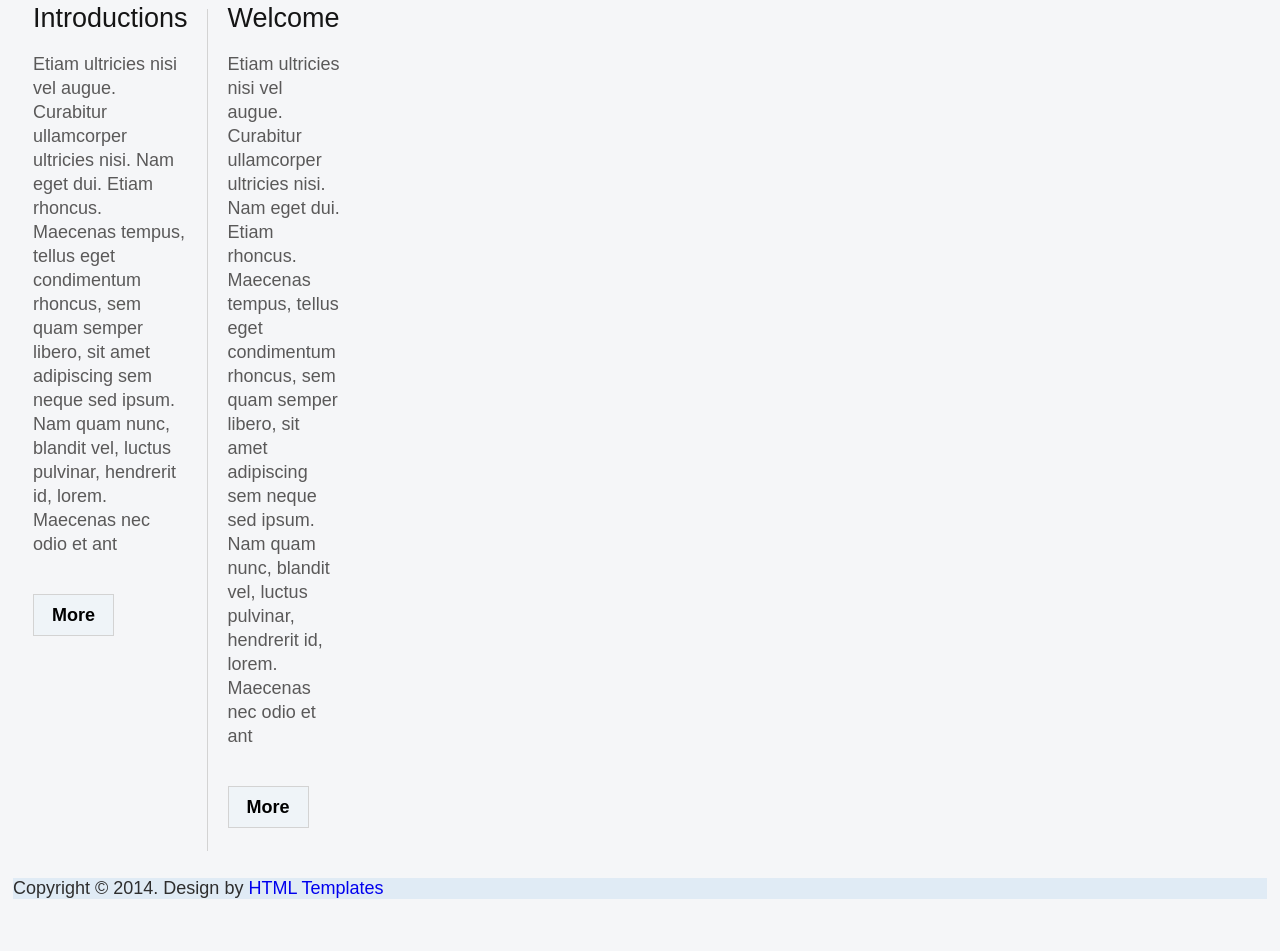
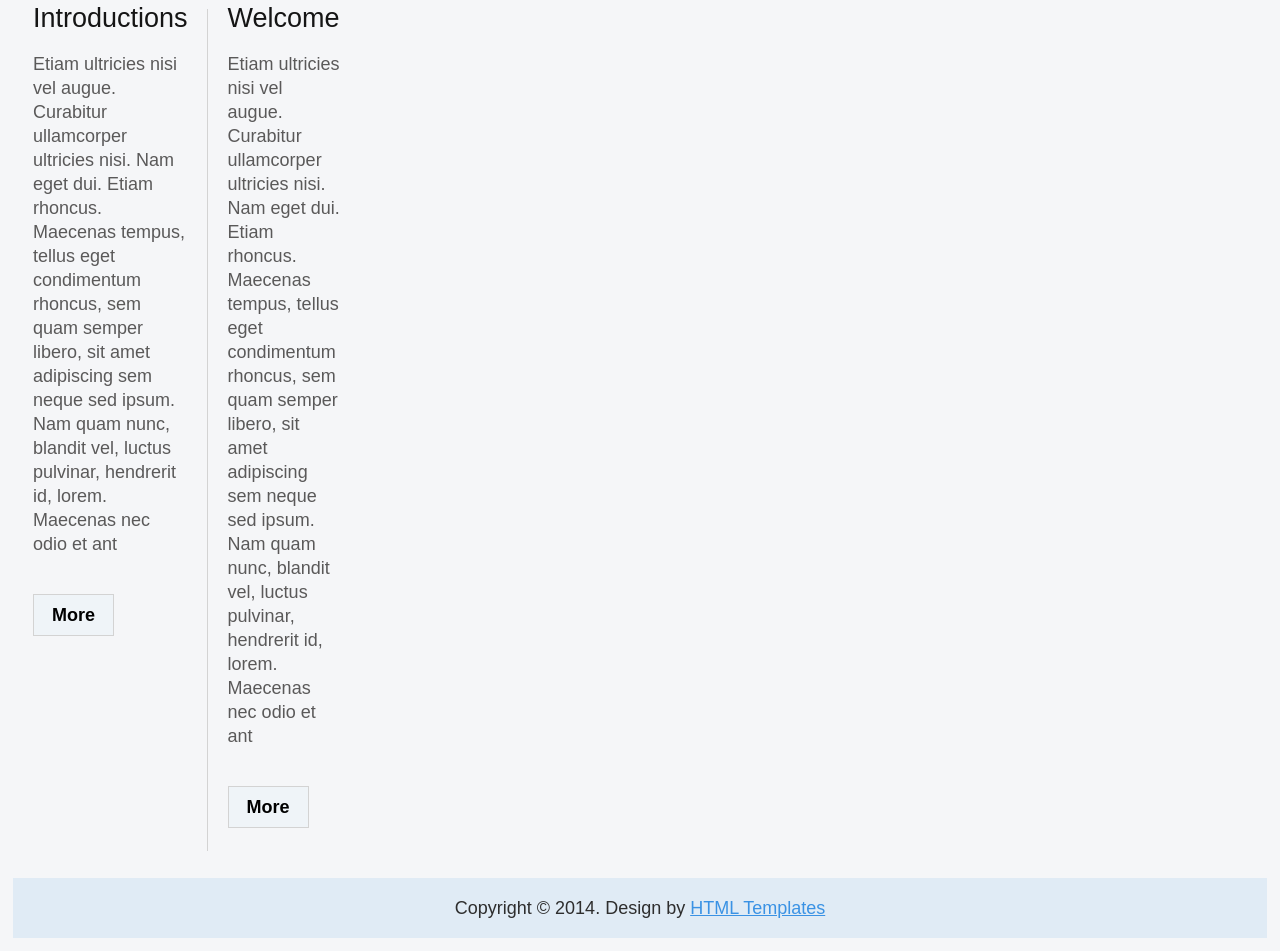
Before and after one commit to KateMarshakova/Website_optics, a plain HTML site: page index.html in a window 1280 px wide. Shown: the part 936-1887 px from the top of the page. Before the commit the page ends 1853 px from the top, so only its background shows below. Drawn offline with Linux system fonts and the light colour scheme; a web font is replaced by a local one.

Commit message:
ADD .footer style

```diff
--- a/css/style.sass
+++ b/css/style.sass
@@ -125,4 +125,12 @@ ul, li
           padding-left: 20px
 
 
+
   .footer
+    height: 60px
+    text-align: center
+    .footer-text
+      padding-top: 20px
+      &__link
+        color: rgb(58, 146, 228)
+        text-decoration: underline
```
Also changed, not shown: css/style.css, 1 other file.
